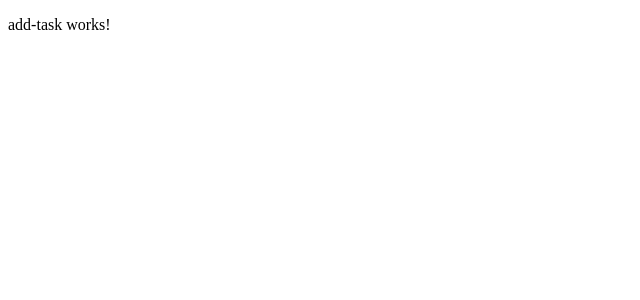
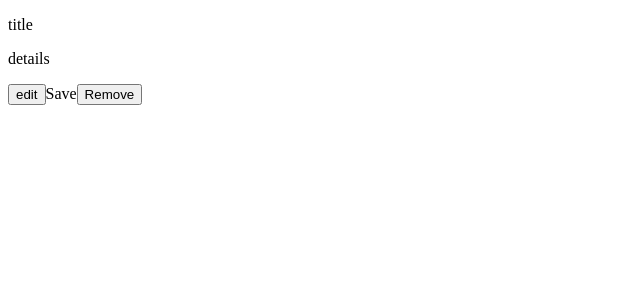
Before and after one commit to Abdelrahman-Nader/add-task, an Angular app: page /add-task in a window 1280 px wide. Shown: the top 300 px of the page, without its empty margins (0-640 px from the left). Built offline with nearby package versions, Linux system fonts and the light colour scheme.

Commit message:
make ng if forno task

```diff
--- a/src/app/component/add-task/add-task.component.html
+++ b/src/app/component/add-task/add-task.component.html
@@ -1 +1,8 @@
-<p>add-task works!</p>
+<div>
+    <p>title</p>
+    <p>details</p>
+</div>
+
+<button>edit</button>
+<a >Save</a>
+<button>Remove</button>
--- a/src/app/component/home/home.component.html
+++ b/src/app/component/home/home.component.html
@@ -1,4 +1,11 @@
-<button routerLink="task">Add Task</button>
 <div>
-<router-outlet></router-outlet>
+ <a routerLink="add-task"> Add Task </a>
 </div>
+
+<div *ngIf= "taskSer.taskes.length == 0 " >
+    no taskes add
+</div>
+
+<div>
+
+</div>
--- a/src/app/component/home/home.component.ts
+++ b/src/app/component/home/home.component.ts
@@ -1,4 +1,5 @@
 import { Component, OnInit } from '@angular/core';
+import { TaskesService } from 'src/app/serves/taskes.service';
 
 @Component({
   selector: 'app-home',
@@ -7,7 +8,10 @@ import { Component, OnInit } from '@angular/core';
 })
 export class HomeComponent implements OnInit {
 
-  constructor() { }
+  constructor(private taskSer:TaskesService ) {
+    this.taskSer.tasks
+
+  }
 
   ngOnInit(): void {
   }
```
